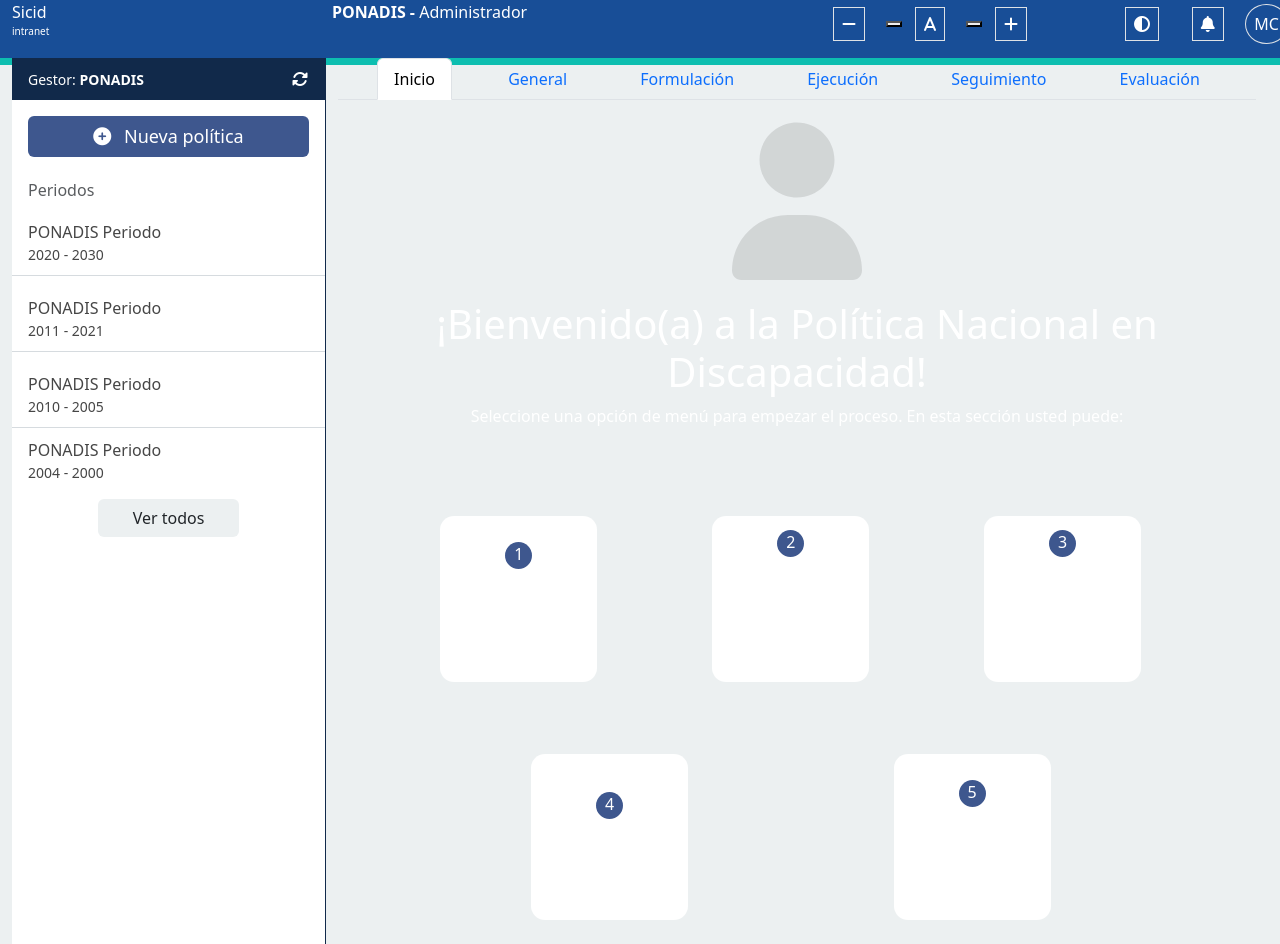
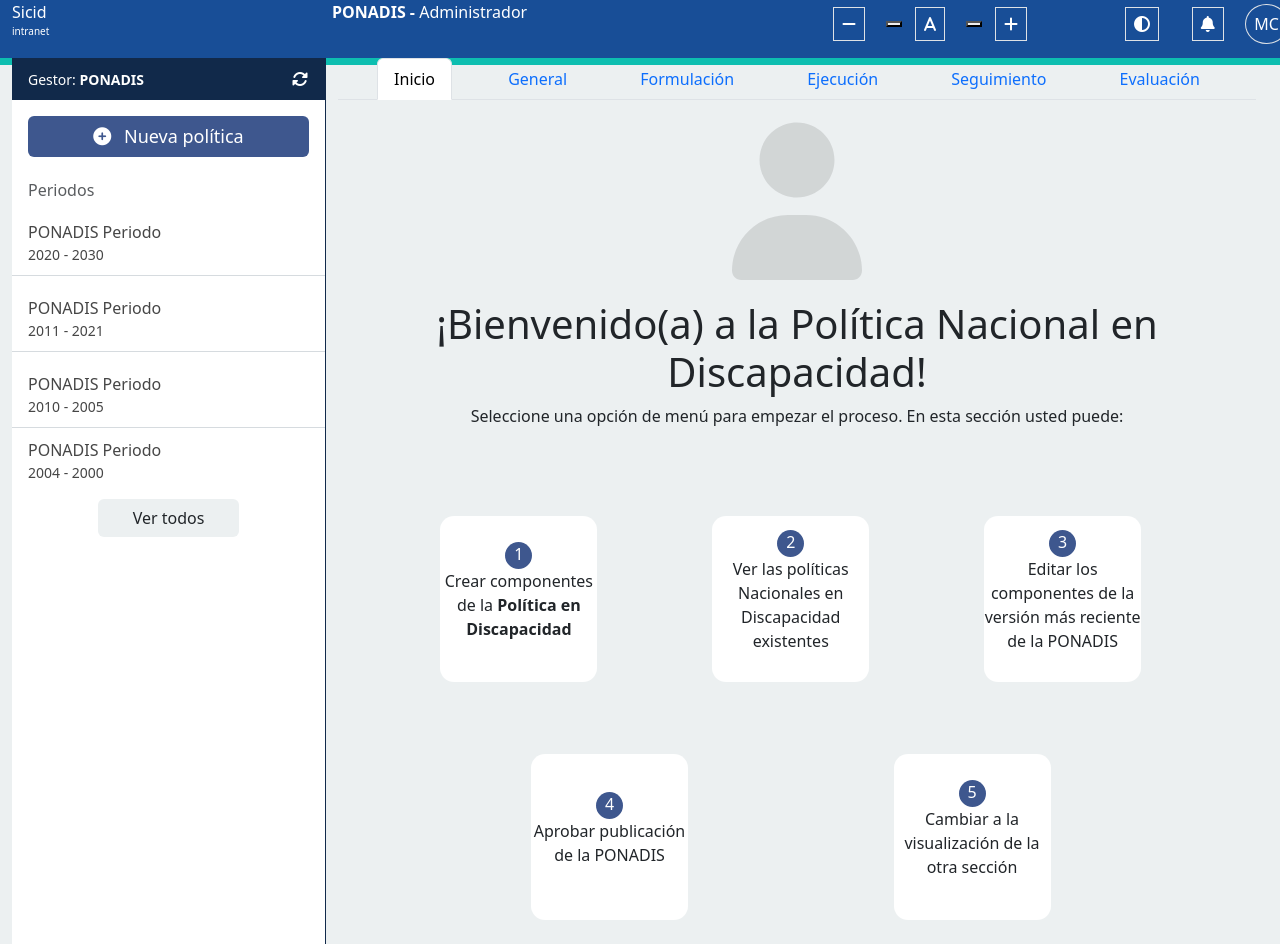
Before and after one commit to ismora/C1_2026_SOFT11, a plain HTML site: page practica17feb.html in a window 1280 px wide. Drawn offline with nearby package versions, Linux system fonts and the light colour scheme.

Commit message:
[update]: color letra
color letra dark

```diff
--- a/practica17feb.html
+++ b/practica17feb.html
@@ -179,14 +179,14 @@
 
                 <!-- FILA TÍTULO -->
                 <div class="row">
-                    <div class="col text-center">
+                    <div class="col text-dark text-center">
                         <h1>¡Bienvenido(a) a la Política Nacional en Discapacidad!</h1>
                         <p>Seleccione una opción de menú para empezar el proceso. En esta sección usted puede:</p>
                     </div>
                 </div>
 
                 <!-- FILA 1 TARJETAS -->
-                <div class="row d-flex justify-content-evenly g-5 m-4">
+                <div class="text-dark row d-flex justify-content-evenly g-5 m-4">
                     <div class="col-3">
                     <div class="col-12 col-md-6 col-lg-3">
                         <div class="card-option text-center">
@@ -199,7 +199,7 @@
                     </div>
 
 
-                    <div class="col-12 col-md-6 col-lg-3">
+                    <div class="text-dark col-12 col-md-6 col-lg-3">
                         <div class="card-option text-center">
                             <div class="card-number">2</div>
                             <p>
@@ -208,7 +208,7 @@
                         </div>
                     </div>
 
-                    <div class="col-12 col-md-6 col-lg-3">
+                    <div class="text-dark col-12 col-md-6 col-lg-3">
                         <div class="card-option text-center">
                             <div class="card-number">3</div>
                             <p>
@@ -219,7 +219,7 @@
                 </div>
 
                 <!-- FILA 2 TARJETAS -->
-                <div class="row d-flex justify-content-evenly g-5 m-4">
+                <div class="text-dark row d-flex justify-content-evenly g-5 m-4">
                     <div class="col-12 col-md-6 col-lg-3">
                         <div class="card-option text-center">
                             <div class="card-number">4</div>
@@ -229,7 +229,7 @@
                         </div>
                     </div>
 
-                    <div class="col-12 col-md-6 col-lg-3">
+                    <div class="text-dark col-12 col-md-6 col-lg-3">
                         <div class="card-option text-center">
                             <div class="card-number">5</div>
                             <p>
```
